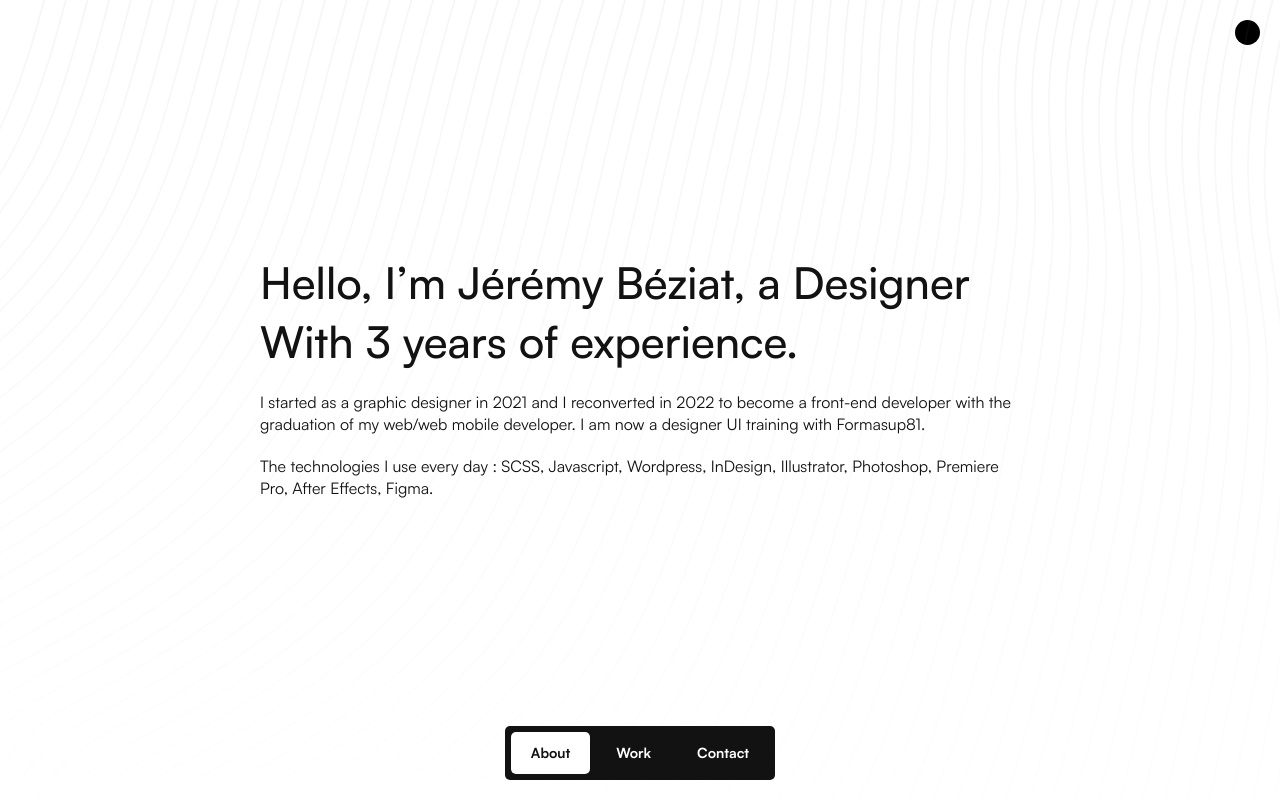
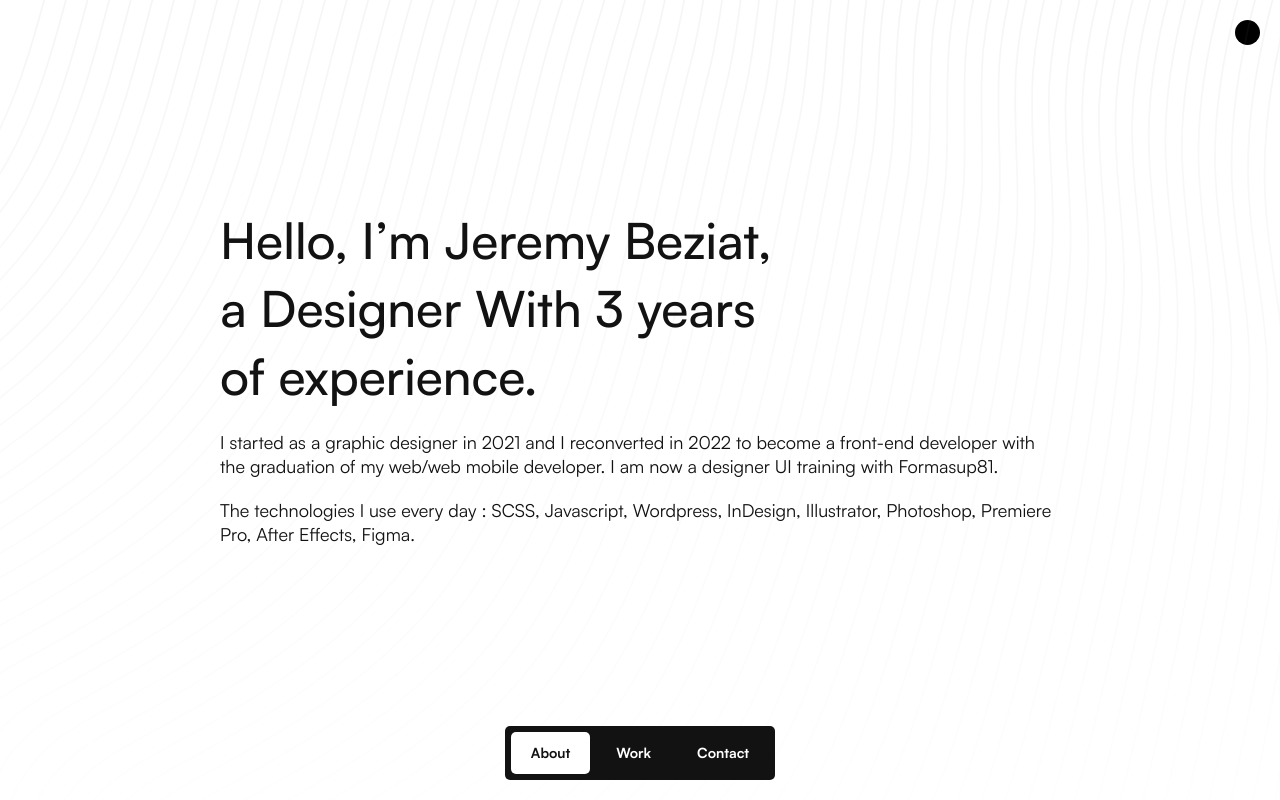
Before and after one commit to jeremybeziat/portfolio, a React (Create React App) app: page / in a window 1280 px wide. Shown: the top 800 px of the page. Built offline with nearby package versions, Linux system fonts and the light colour scheme; what gsap-trial would draw is missing.

Commit message:
refactor : seo head html

```diff
--- a/public/index.html
+++ b/public/index.html
@@ -10,9 +10,12 @@
   <link rel="icon" type="image/png" sizes="32x32" href="favicon-portfolio.svg">
   <link rel="icon" type="image/png" sizes="16x16" href="favicon-portfolio.svg">
   <meta name="theme-color" content="#121212" />
-  <link rel="canonical" href="https://jeremybeziat.vercel.app"/>
-  <meta name="description" content="Explore the creative portfolio of Jeremy Beziat, a talented designer specializing in graphic design, web design and UI design. Discover his innovative branding, illustration, as well as his expertise in responsive design and visual communication." />
-  <meta name="keywords" content="portfolio, designer, graphic design, web design, UI/UX design, branding, creative, art, illustration, logo design, typography, responsive design, digital design, print design, visual communication, marketing, accessibility, interactive design, ui design, user interface design, visual design, information architecture, wireframing, prototyping user-centered design, design systems, mobile design, usability testing, frontend, front-end, front-end development, ui patterns, visual communication, layout design, digital design, branding, packaging design, publication design, infrographic design, motion graphics, photo editing, vector graphics, adobe creative design, logo design, iconography print design, icon design, frontend development, mobile app developemnt, web development, vesion control, seo, wev performance optimisation, javascript, css, html, figma, front-end framework, web design principles, testing and debugging, sass, scss">
+  <meta property="og:image" content="./screen.png" />
+  <link rel="canonical" href="https://jeremybeziat.vercel.app" />
+  <meta name="description"
+    content="Explore the creative portfolio of Jeremy Beziat, a talented designer specializing in graphic design, web design and UI design. Discover his innovative branding, illustration, as well as his expertise in responsive design and visual communication." />
+  <meta name="keywords"
+    content="jeremy beziat, vercel, react, portfolio, designer, graphic design, web design, UI/UX design, branding, creative, art, illustration, logo design, typography, responsive design, digital design, print design, visual communication, marketing, accessibility, interactive design, ui design, user interface design, visual design, information architecture, wireframing, prototyping user-centered design, design systems, mobile design, usability testing, frontend, front-end, front-end development, ui patterns, visual communication, layout design, digital design, branding, packaging design, publication design, infrographic design, motion graphics, photo editing, vector graphics, adobe creative design, logo design, iconography print design, icon design, frontend development, mobile app developemnt, web development, vesion control, seo, wev performance optimisation, javascript, css, html, figma, front-end framework, web design principles, testing and debugging, sass, scss">
   <link rel="manifest" href="%PUBLIC_URL%/manifest.json" />
   <title>Jeremy Beziat - Designer | Graphic Designer</title>
 </head>
--- a/src/assets/styles/home.scss
+++ b/src/assets/styles/home.scss
@@ -33,8 +33,9 @@
   h1 {
     font-family: "Satoshi-Medium", sans-serif;
     font-style: normal;
-    font-size: clamp(22px, 7vw, 44px);
+    font-size: clamp(22px, 7vw, 50px);
     margin-bottom: 20px;
+    clip-path: polygon(0 0, 100% 0, 100% 100%, 0% 100%);
   }
   p {
     font-family: "Satoshi";
@@ -145,7 +146,13 @@ section.product {
 @media (min-width: 744px) {
   .container-presentation {
     height: 100vh;
-    padding: 0 120px;
+    padding: 0 95px;
+  }
+  section.product {
+    padding: 20px 50px;
+    .work-product {
+      row-gap: 40px;
+    }
   }
   section.product .work-product figure {
     .img-phone {
@@ -160,18 +167,50 @@ section.product {
       border-radius: 5px;
     }
   }
+  .behance a svg {
+    height: 50px;
+    width: 180px;
+  }
 }
 
 @media (min-width: 768px) {
   .container-presentation {
     height: 100vh;
-    padding: 0 140px;
+    padding: 0 100px;
   }
 }
 
 @media (min-width: 1024px) {
   .container-presentation {
     height: 100vh;
-    padding: 0 260px;
+    padding: 0 220px;
+  }
+  .presentation p {
+    font-size: 18px;
   }
 }
+
+@media (min-width: 1440px) {
+  .container-presentation {
+    height: 100vh;
+    padding: 0 444px;
+  }
+}
+
+@media (min-width: 1900px) {
+  .container-presentation {
+    height: 100vh;
+    padding: 0 560px;
+    h1 {
+      font-size: 70px;
+      line-height: 75px;
+    }
+  }
+  section.product {
+    width: 100%;
+    padding: 20px 620px;
+    .work-product {
+      row-gap: 60px;
+    }
+  }
+}
--- a/src/assets/styles/reset.scss
+++ b/src/assets/styles/reset.scss
@@ -52,3 +52,11 @@ a {
   border-collapse: collapse;
   border-spacing: 0;
 }
+
+
+@media (min-width: 768px) {
+  :where(html) {
+    box-sizing: border-box;
+    overflow-x: hidden;
+  }
+}
--- a/src/pages/Home.js
+++ b/src/pages/Home.js
@@ -93,7 +93,7 @@ function Home() {
       y: 100,
       duration: 1,
       scrollTrigger: {
-        markers: true,
+        // markers: true,
         trigger: myElement.current,
         start: "top 80%",
         end: "50% 80%",
@@ -112,7 +112,8 @@ function Home() {
               <div className="container-presentation">
                 <section className="presentation">
                   <h1 ref={(el) => (texteRefs.current[0] = el)}>
-                    Hello, I’m Jérémy Béziat, a Designer With 3 years of experience.
+                    Hello, I’m Jeremy Beziat, <br /> a Designer With 3 years{" "}
+                    <br /> of experience.
                   </h1>
                   <div>
                     <p ref={(el) => (texteRefs.current[1] = el)}>
@@ -137,7 +138,7 @@ function Home() {
                   </div>
                 </section>
               </div>
-              <section ref={sectionRef} className="product section">
+              <section ref={sectionRef} className="product">
                 <h2 ref={element1Ref}>
                   What <span>I products</span> ?
                 </h2>
@@ -206,8 +207,8 @@ function Home() {
                   </figure>
                 </div>
 
-                <div ref={myElement} className="available">
-                  <div className="test">
+                <div className="available">
+                  <div ref={myElement}>
                     <h3>All available on</h3>
                     <div className="behance">
                       <a
```
Also changed, not shown: public/screen.png (added).
